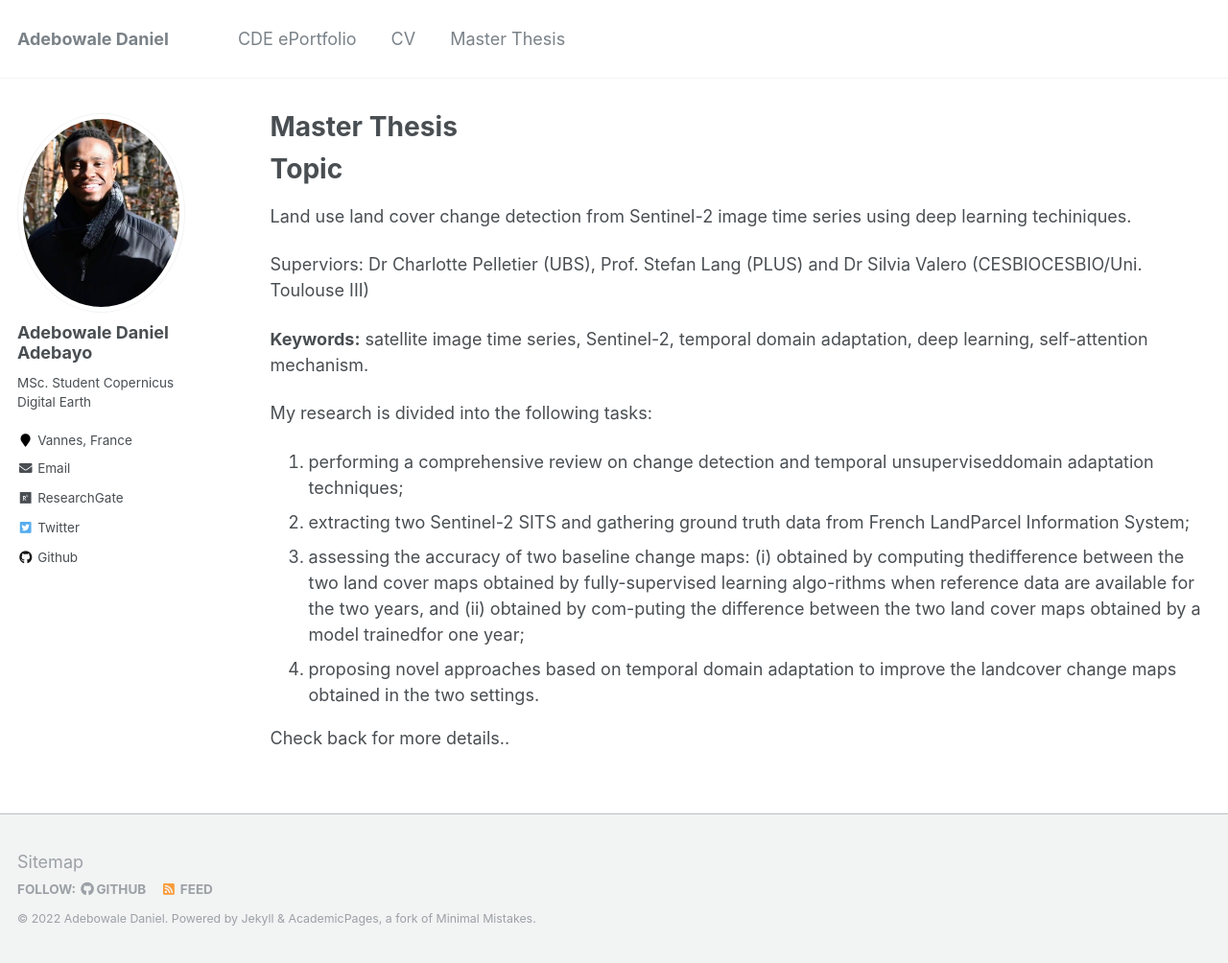
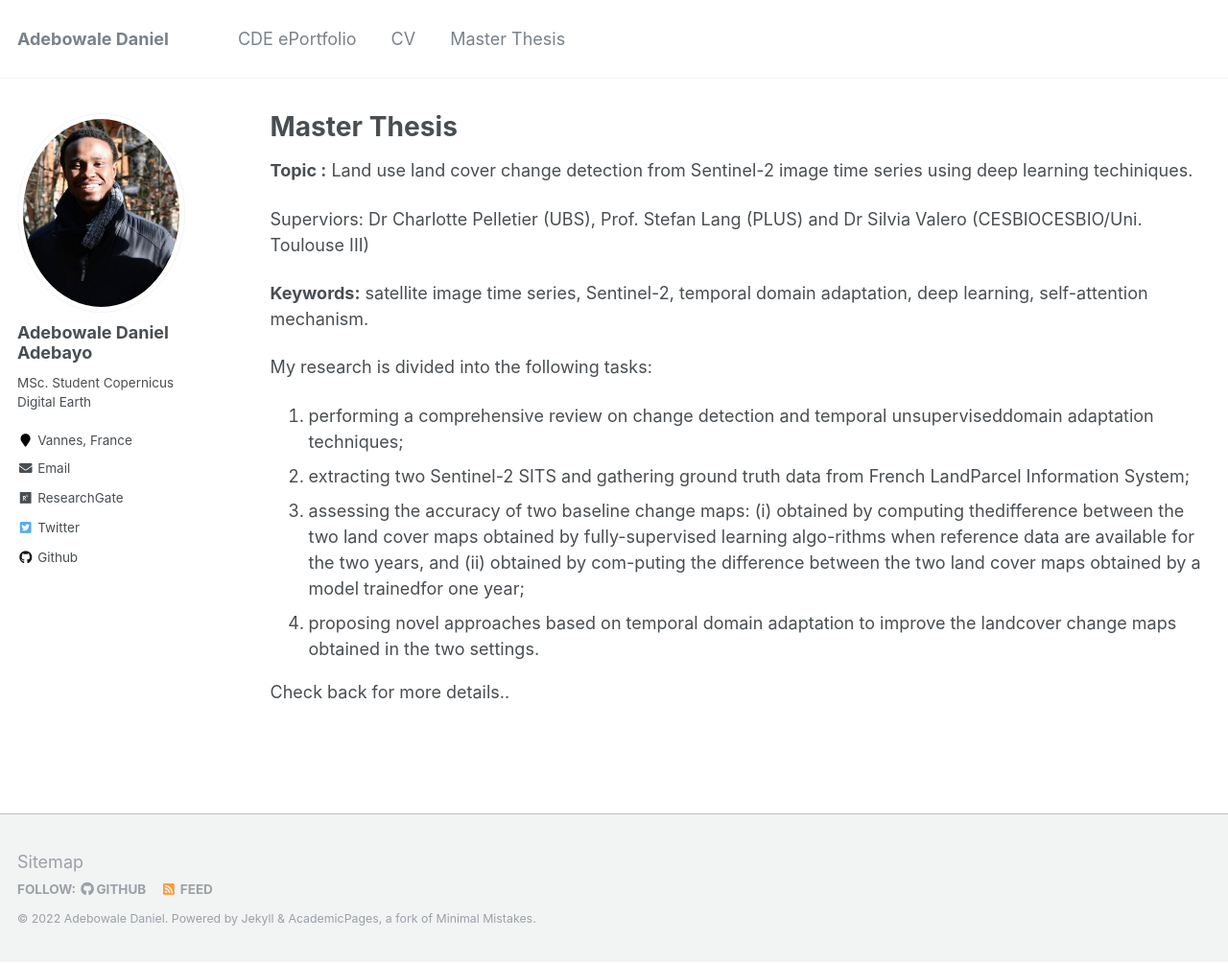
Before and after one commit to adebowaledaniel/adebowaledaniel.github.io, a Jekyll site: the page built from _pages/masterthesis.md, in a window 1280 px wide and 1004 px high. Shown: the whole window at 96% size. Built offline with Jekyll 4.4.1, drawn with Linux system fonts in a browser that asks for light colours.

Commit message:
thesis updated

```diff
--- a/_pages/masterthesis.md
+++ b/_pages/masterthesis.md
@@ -7,10 +7,7 @@ author_profile: true
 
 {% include base_path %}
 
-Topic
-=====
-
-Land use land cover change detection from Sentinel-2 image time series using deep learning techiniques.
+**Topic :** Land use land cover change detection from Sentinel-2 image time series using deep learning techiniques.
 
 Superviors: Dr Charlotte Pelletier (UBS), Prof. Stefan Lang (PLUS) and Dr Silvia Valero (CESBIOCESBIO/Uni. Toulouse III)
 
```
